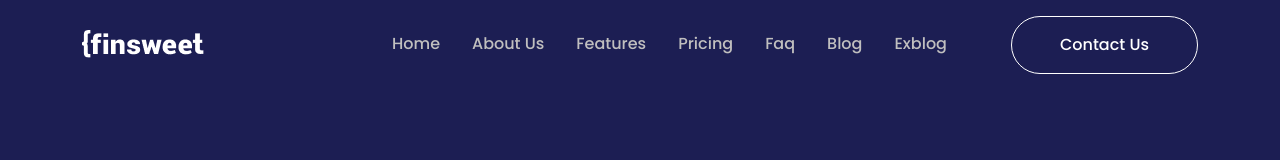
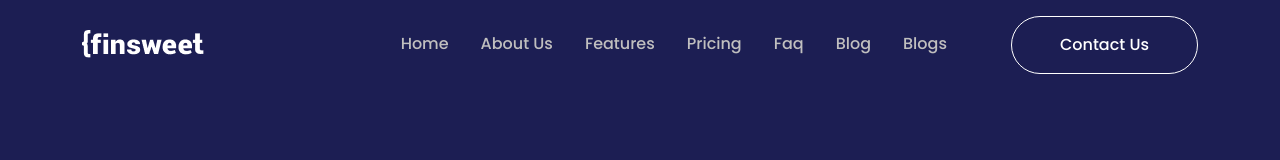
Before and after one commit to prosanto98/new-app, a React (Create React App) app: page / in a window 1280 px wide. Shown: the top 160 px of the page. Built offline with nearby package versions, Linux system fonts and the light colour scheme.

Commit message:
update final api

```diff
--- a/src/components/navbar/Navbar.js
+++ b/src/components/navbar/Navbar.js
@@ -18,7 +18,7 @@
                         <li><Link to ="/pricing">Pricing</Link></li>
                         <li><Link to ="/faq">Faq</Link></li>
                         <li><Link to ="/blog">Blog</Link></li>
-                        <li><Link to ="/exblog">Exblog</Link></li>
+                        <li><Link to ="/exblog">Blogs</Link></li>
                     </ul>
                     <div className="contact-us ">
                         <Link to="/contact"style={{textDecoration:'none'}}><div className='change-contact'>Contact Us</div></Link>
```
